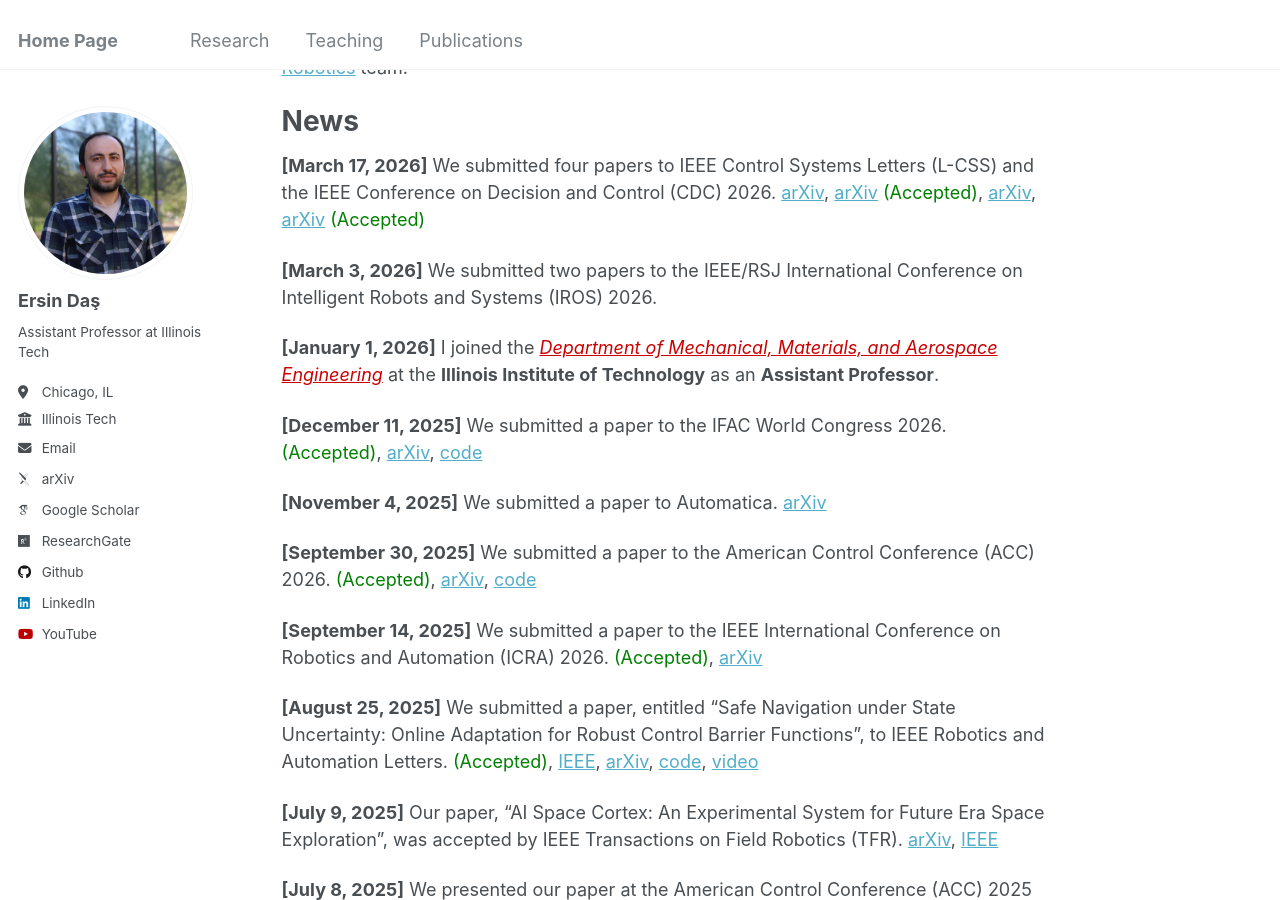
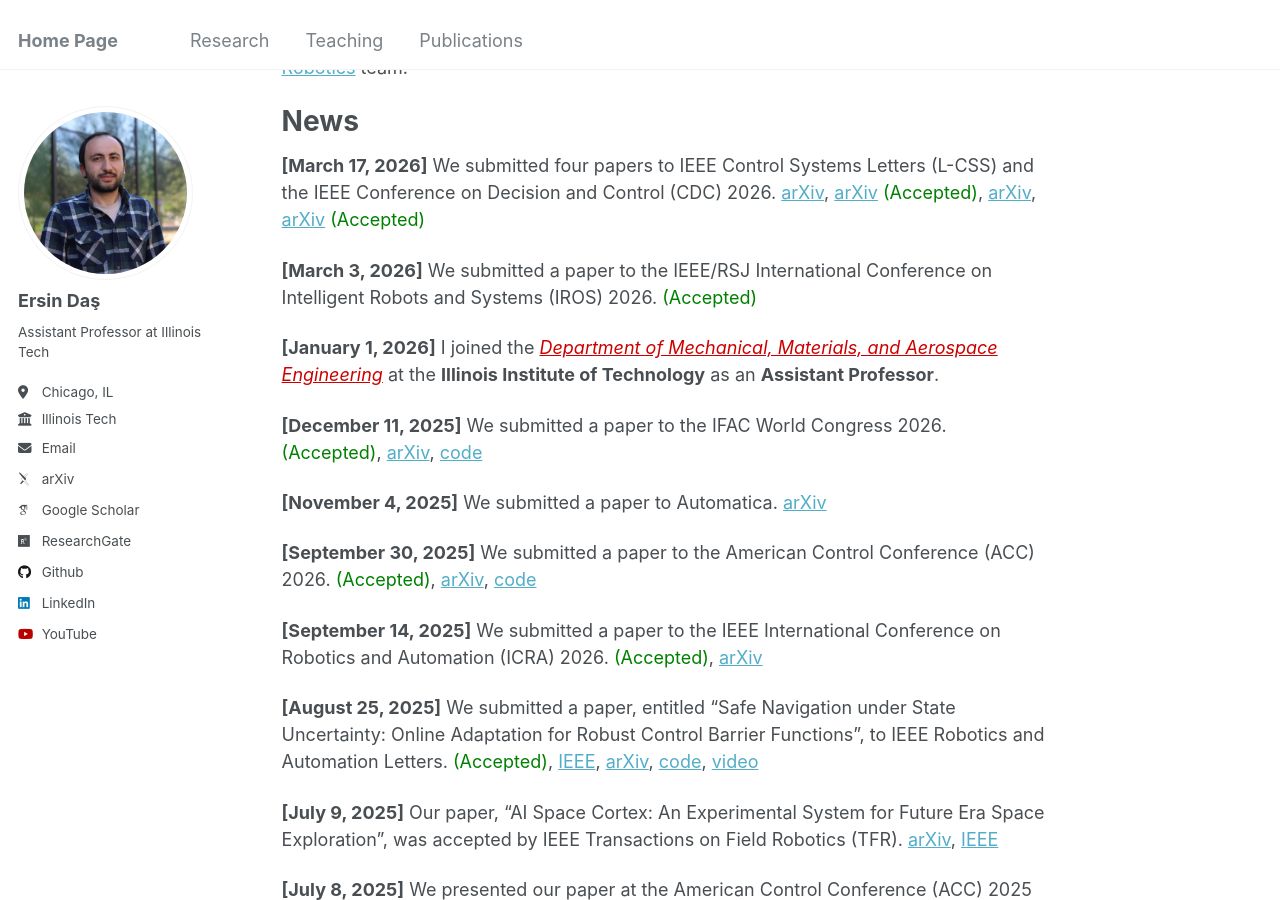
Before and after one commit to ersindas/ersindas.github.io, a Jekyll site: the page built from _pages/about.md, in a window 1280 px wide and 900 px high, scrolled down 433 px. Built offline with Jekyll 4.4.1, drawn with Linux system fonts in a browser that asks for light colours; some web fonts are replaced.

Commit message:
Update submission status for IROS 2026 paper

```diff
--- a/_pages/about.md
+++ b/_pages/about.md
@@ -20,7 +20,7 @@ News
 ======
 **[March 17, 2026]** We submitted four papers to IEEE Control Systems Letters (L-CSS) and the IEEE Conference on Decision and Control (CDC) 2026. [arXiv](https://arxiv.org/pdf/2603.24566), [arXiv](https://arxiv.org/pdf/2603.17097) <span style="color:green;">(Accepted)</span>, [arXiv](https://arxiv.org/pdf/2603.18450),  [arXiv](https://arxiv.org/pdf/2604.08831) <span style="color:green;">(Accepted)</span>
 
-**[March 3, 2026]** We submitted two papers to the IEEE/RSJ International Conference on Intelligent Robots and Systems (IROS) 2026.
+**[March 3, 2026]** We submitted a paper to the IEEE/RSJ International Conference on Intelligent Robots and Systems (IROS) 2026. <span style="color:green;">(Accepted)</span>
 
 **[January 1, 2026]** I joined the <em><a href="https://www.iit.edu/mmae" style="color:#CC0000; text-decoration: underline;">Department of Mechanical, Materials, and Aerospace Engineering</a></em> at the <strong>Illinois Institute of Technology</strong> as an <strong>Assistant Professor</strong>.
 
```
